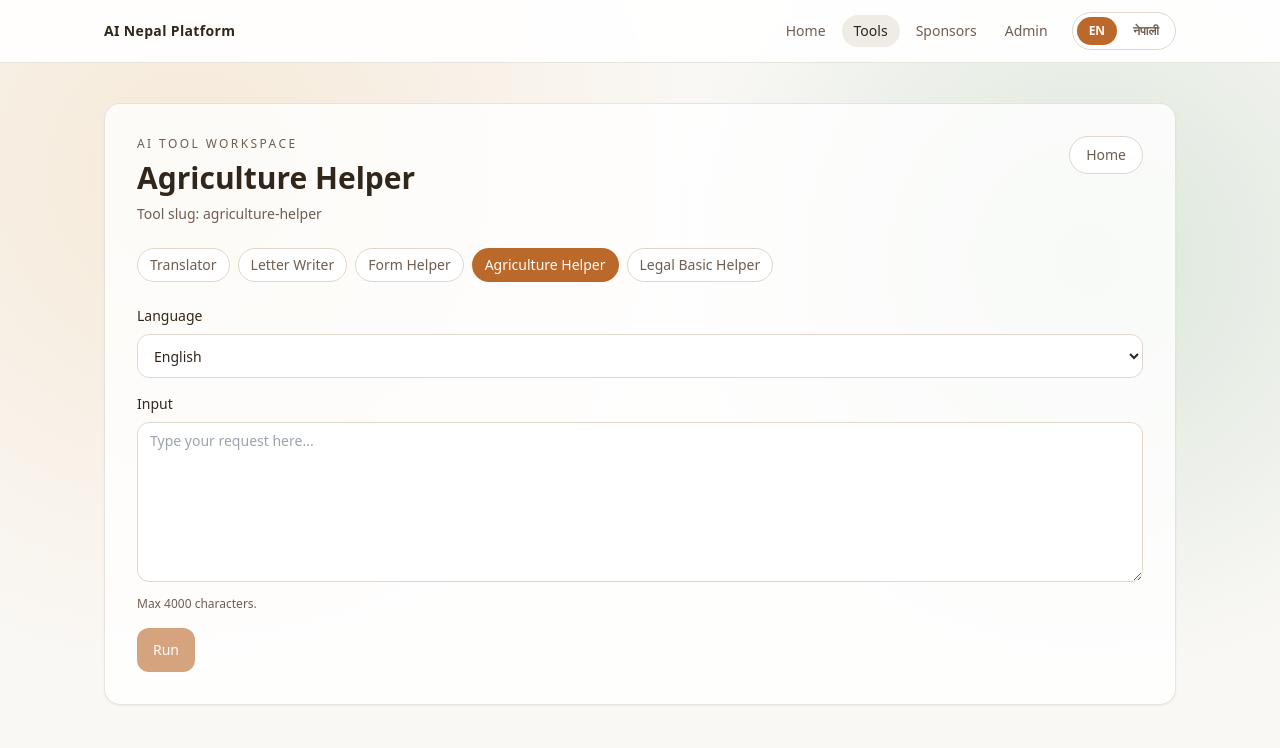
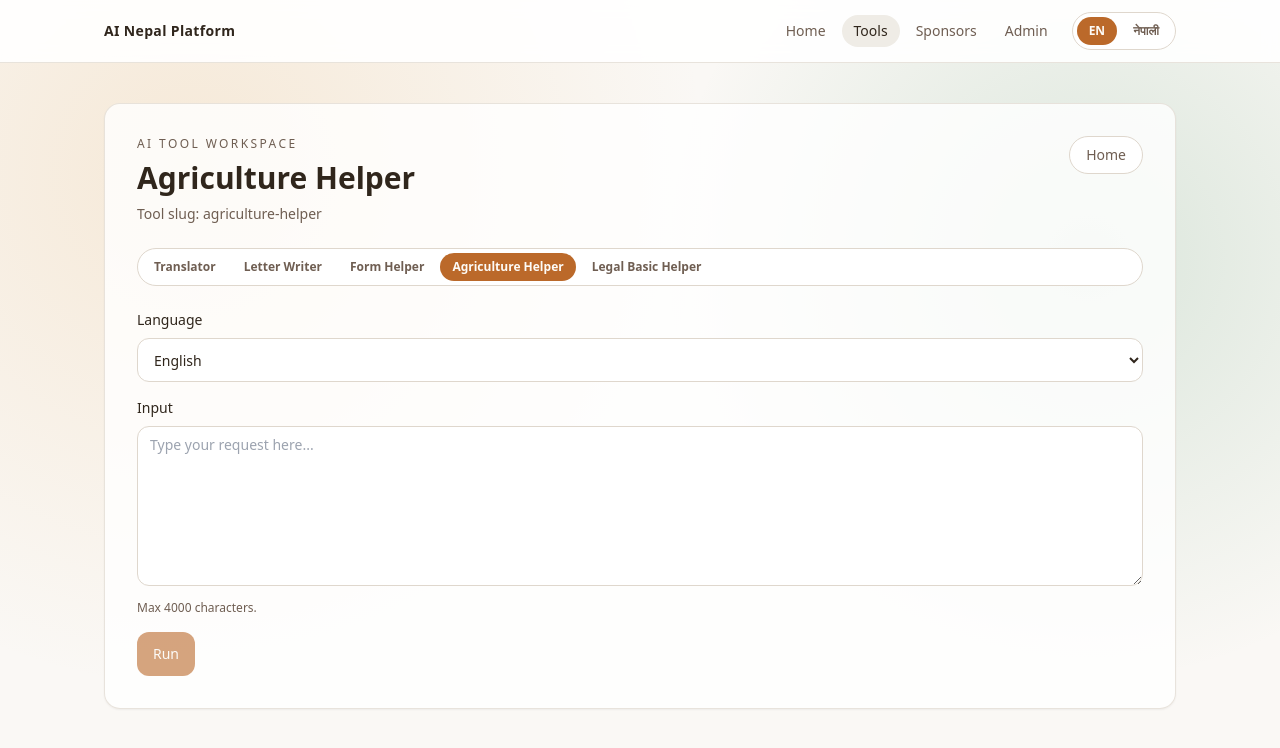
Before and after one commit to gokul-pathak/ai-nepal-platform, a Next.js app in the folder frontend/: page /tools/agriculture-helper in a window 1280 px wide. Shown: the top 748 px of the page. Built offline with nearby package versions, Linux system fonts and the light colour scheme; no server answers.

Commit message:
feat: enhance tool selector accessibility and styling in ToolRunPage

```diff
--- a/frontend/src/app/tools/[slug]/page.tsx
+++ b/frontend/src/app/tools/[slug]/page.tsx
@@ -97,17 +97,23 @@ export default function ToolRunPage() {
           </Link>
         </div>
 
-        <div className="mt-6 flex flex-wrap gap-2">
+        <div
+          className="mt-6 inline-flex w-full items-center gap-1 overflow-x-auto rounded-full border border-border bg-white p-1"
+          role="tablist"
+          aria-label="Tool selector"
+        >
           {Object.entries(toolNames).map(([toolSlug, toolName]) => {
             const isActive = toolSlug === slug;
             return (
               <Link
                 key={toolSlug}
                 href={`/tools/${toolSlug}`}
-                className={`rounded-full border px-3 py-1.5 text-sm transition ${
+                role="tab"
+                aria-selected={isActive}
+                className={`whitespace-nowrap rounded-full px-3 py-1.5 text-xs font-semibold transition focus-visible:outline-none focus-visible:ring-2 focus-visible:ring-[hsl(var(--ring))] ${
                   isActive
-                    ? "border-transparent bg-[hsl(var(--primary))] text-[hsl(var(--primary-foreground))]"
-                    : "border-border bg-white text-muted-foreground hover:text-foreground"
+                    ? "bg-[hsl(var(--primary))] text-[hsl(var(--primary-foreground))]"
+                    : "text-muted-foreground"
                 }`}
               >
                 {toolName}
```
